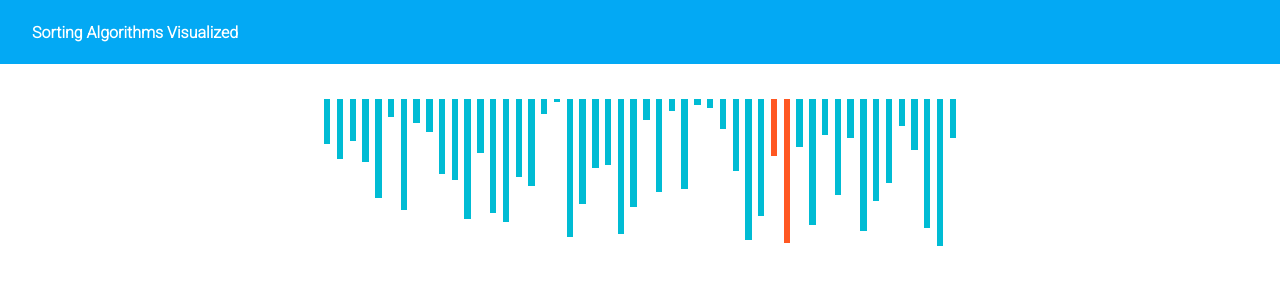
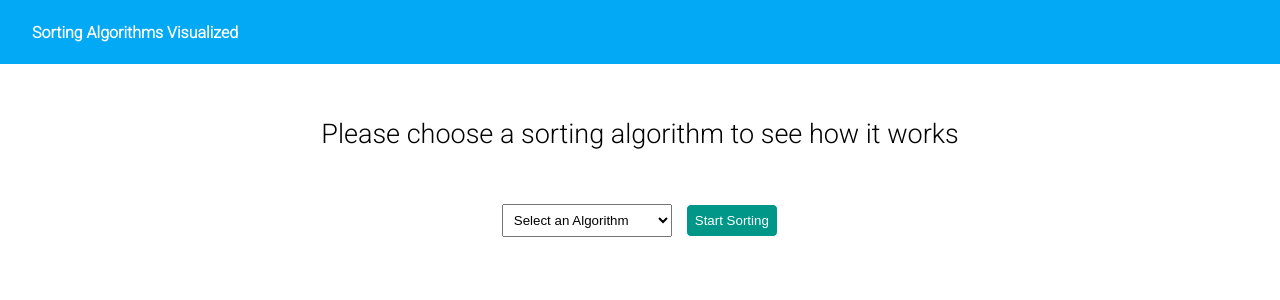
Before and after one commit to SirWhiz/visual-sorting-react, a React (Create React App) app: page / in a window 1280 px wide. Shown: the top 300 px of the page. Built offline with nearby package versions, Linux system fonts and the light colour scheme.

Commit message:
Update Visualizer components so we can choose algo

```diff
--- a/src/App.css
+++ b/src/App.css
@@ -18,3 +18,47 @@
   display: flex;
   flex-direction: row;
 }
+
+.main-title {
+  width: 100%;
+  text-align: center;
+  margin-top: 2em;
+  margin-bottom: 2em;
+  font-family: 'Roboto', sans-serif;
+  font-size: 27px;
+}
+
+.buttons-container {
+  width: 100%;
+  display: flex;
+  flex-direction: column;
+  justify-content: center;
+  align-items: center;
+}
+
+.dropdow-select {
+  padding: 0.5em;
+  cursor: pointer;
+}
+
+.start-button {
+  padding: 0.6em;
+  border-radius: 5px;
+  margin-left: 1em;
+  cursor: pointer;
+  background-color: #009688;
+  color: #FFF;
+  border: 0.5px solid white;
+}
+
+.start-button:hover {
+  color: #009688;
+  background-color: #FFF;
+  border: 0.5px solid #009688;
+}
+
+@media screen and (max-width: 750px) {
+  .main-title {
+    font-size: 20px;
+  }
+}
--- a/src/components/visualizer/index.js
+++ b/src/components/visualizer/index.js
@@ -1,95 +1,50 @@
 import React from 'react';
+
+import BubbleSort from '../bubble-sort';
 
 import './Visualizer.css';
 
 class Visualizer extends React.Component {
 
+    BUBBLE_SORT = 1;
+
     constructor() {
         super();
         this.state = {
-            numbers: fillArray(),
-            name: 'Bubble Sort'
+            selected: 0
         }
-        doBubbleSort = doBubbleSort.bind(this);
     }
 
-    componentDidMount() {
-        doBubbleSort();
+    change = (e) => {
+        const selectedAlgo = parseInt(e.target.value);
+        this.setState({ selected: selectedAlgo });
     }
 
     render() {
+
+        let algorithm = "";
+        if(this.state.selected === this.BUBBLE_SORT) {
+            algorithm = <BubbleSort/>
+        }
+
         return(
-            <div className="visualizer">
-                <div className="col-container">
-                    {this.state.numbers.map((item, idx) => (
-                        <div key={idx} className="column">
-                            <div className="col-itself" style={{backgroundColor: item.color, height: item.value * 3}}></div>
-                        </div>
-                    ))}
+            <div>
+                <div className="main-title">Please choose a sorting algorithm to see how it works</div>
+                <div className="buttons-container">
+                    <div>
+                        <select className="dropdow-select" value={this.state.selected} onChange={this.change}>
+                            <option value="0">Select an Algorithm</option>
+                            <option value="1">Bubble Sort</option>
+                            <option value="2">Another cool Algorithm</option>
+                        </select>
+                        <button className="start-button">Start Sorting</button>
+                    </div>
                 </div>
+                {algorithm}
             </div>
         )
     }
 
 }
 
-function fillArray() {
-    let numbersArray = [];
-    //Populate array with numbers from 0 to 50
-    for(let i = 0; i < 50; i++) {
-        var column = {
-            value: i + 1,
-            color: '#00BCD4'
-        }
-        numbersArray[i] = column;
-    }
-    //Shuffle the array
-    for(let i = 0; i < 50; i++) {
-        let temp = numbersArray[i].value;
-        let rand = Math.floor(Math.random() * 50);
-        numbersArray[i].value = numbersArray[rand].value;
-        numbersArray[rand].value = temp;
-    }
-    return numbersArray;
-}
-
-function doBubbleSort() {
-    const animationsArray = document.getElementsByClassName('col-itself');
-    let arr = this.state.numbers;
-    console.log(arr);
-    let len = arr.length;
-    let timeout = 150;
-
-    for (let i = 0; i < len ; i++) {
-        for(let j = 0 ; j < len - i - 1; j++){
-            if (arr[j].value > arr[j + 1].value) {
-                let temp = arr[j].value;
-                arr[j].value = arr[j+1].value;
-                arr[j+1].value = temp;
-
-                const barOneStyle = animationsArray[j].style;
-                const barTwoStyle = animationsArray[j+1].style;
-                const barOneHeight = arr[j].value * 3 + 'px';
-                const barTwoHeight = arr[j+1].value * 3 + 'px';
-                const color = '#FF5722';
-
-                setTimeout(() => {
-                    barOneStyle.backgroundColor = color;
-                    barTwoStyle.backgroundColor = color;
-                    barOneStyle.height = barOneHeight;
-                    barTwoStyle.height = barTwoHeight;
-                }, timeout);
-
-                setTimeout(() => {
-                    barOneStyle.backgroundColor = '#00BCD4';
-                    barTwoStyle.backgroundColor = '#00BCD4';
-                }, timeout + 100);
-
-                timeout = timeout + 100;
-            }
-        }
-    }
-    return arr;
-}
-
 export default Visualizer;
```
